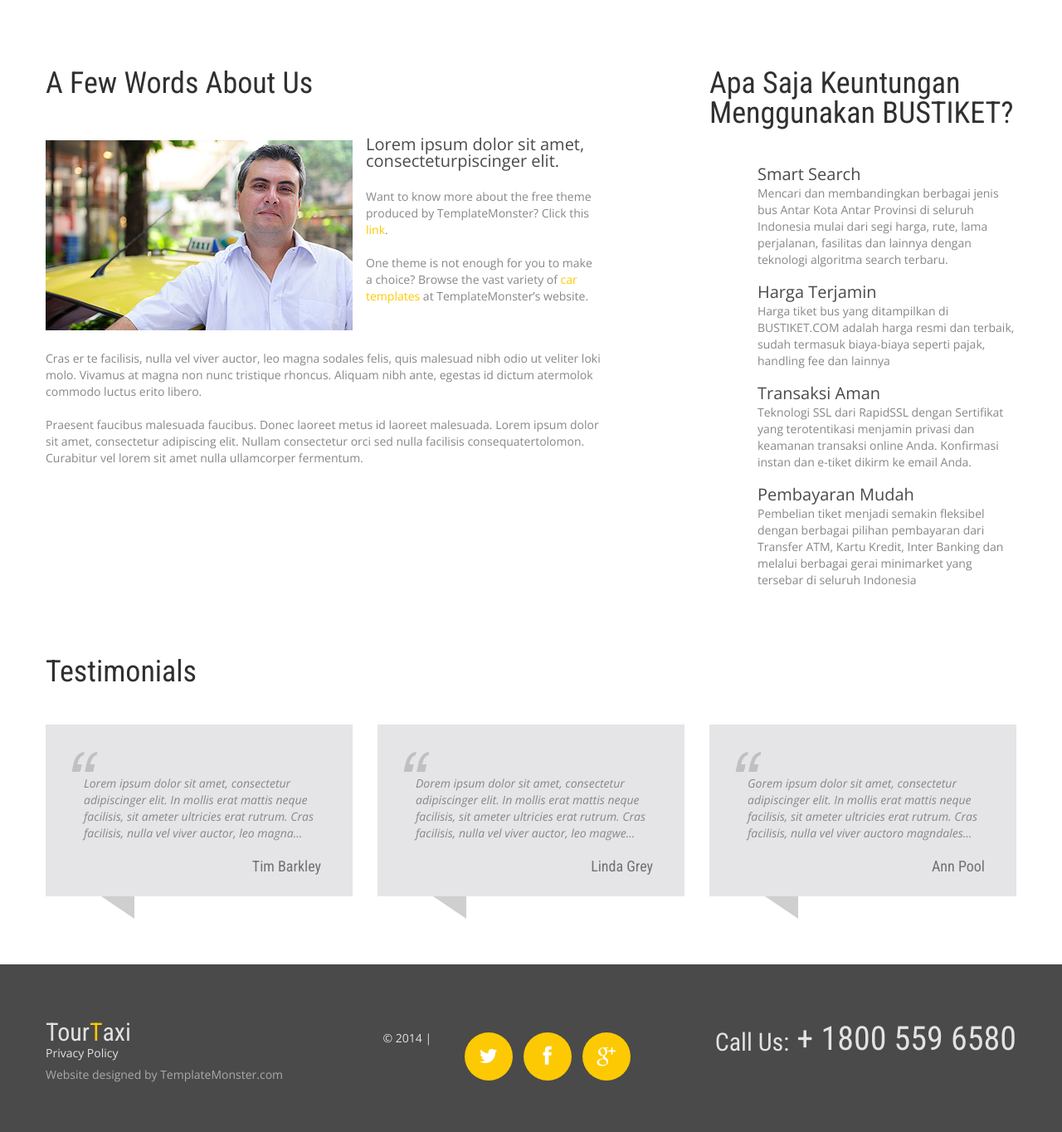
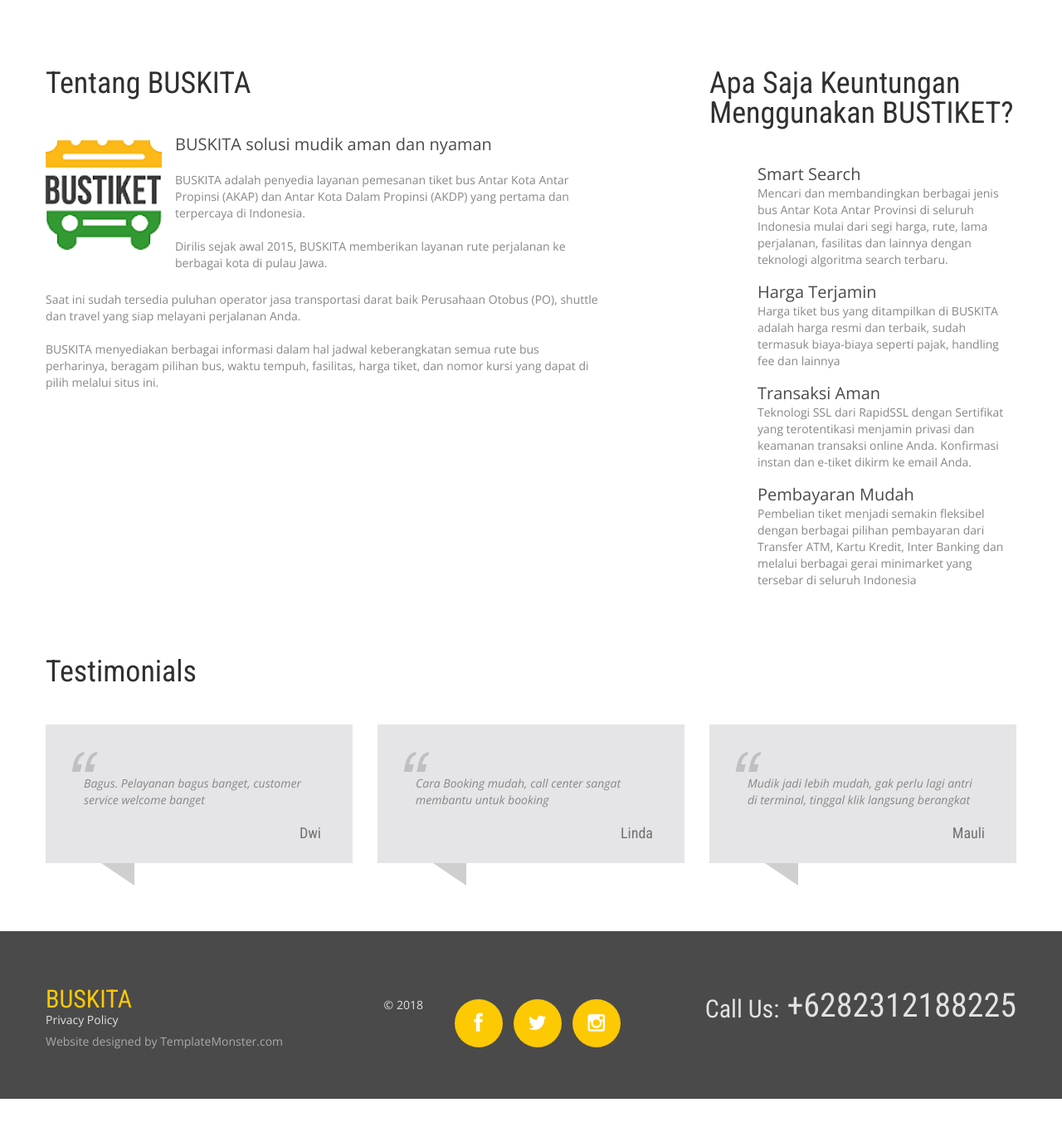
Before and after one commit to Diman12345/BusKita, a PHP site: page /index_1.html in a window 1280 px wide. Shown: the part 98-1462 px from the top of the page at 83% size. After the commit the page ends 1422 px from the top, so only its background shows below. Run offline with PHP 8.4, Linux system fonts and the light colour scheme; some web fonts are replaced.

Commit message:
UPDATE UI

```diff
--- a/your_taxi/index.php
+++ b/your_taxi/index.php
@@ -108,7 +108,7 @@
 									<div class="color1">Terjangkau</div>
 								</div>
 							</div>
-							Harga tiket bus yang ditampilkan di BUSTIKET.COM adalah harga resmi dan terbaik, sudah termasuk biaya-biaya seperti pajak, handling fee dan lainnya llll
+							Harga tiket bus yang ditampilkan di BUSKITA adalah harga resmi dan terbaik, sudah termasuk biaya-biaya seperti pajak, handling fee dan lainnya llll
 							<a href="#" class="fa fa-share-square"></a>
 						</div>
 					</div>
--- a/your_taxi/index_1.html
+++ b/your_taxi/index_1.html
@@ -62,22 +62,21 @@
 	<div class="clear"></div>
 </header>
 <!--==============================Content=================================-->
-			<div class="content"><div class="ic">More Website Templates @ TemplateMonster.com - April 07, 2014!</div>
+			<div class="content"><div class="ic"></div>
 				<div class="container_12">
 					<div class="grid_7">
-						<h3>A Few Words About Us</h3>
-						<img src="images/page2_img1.jpg" alt="" class="img_inner fleft">
+						<h3>Tentang BUSKITA</h3>
+						<img src="gambar/favicon.png" alt="" class="img_inner fleft">
 						<div class="extra_wrapper">
 							<div class="text1 color2">
-								<a href="#">Lorem ipsum dolor sit amet, consecteturpiscinger elit. </a>
+								<a href="#">BUSKITA solusi mudik aman dan nyaman</a>
 							</div>
-							<p>Want to know more about the free theme produced by TemplateMonster? Click this <span class="color1"><a href="http://blog.templatemonster.com/free-website-templates/" rel="dofollow">link</a></span>.</p>
-							One theme is not enough for you to make a choice? Browse the vast variety of <span class="color1"><a href="http://www.templatemonster.com/properties/topic/society-people/" rel="nofollow">car templates</a></span> at TemplateMonster’s website.
+							<p>BUSKITA adalah penyedia layanan pemesanan tiket bus Antar Kota Antar Propinsi (AKAP) dan Antar Kota Dalam Propinsi (AKDP) yang pertama dan terpercaya di Indonesia. </p>
+							Dirilis sejak awal 2015, BUSKITA memberikan layanan rute perjalanan ke berbagai kota di pulau Jawa.
 						</div>
 						<div class="clear cl1"></div>
-						<p>Cras er te facilisis, nulla vel viver auctor, leo magna sodales felis, quis malesuad nibh odio ut veliter loki molo. Vivamus at magna non nunc tristique rhoncus. Aliquam nibh ante, egestas id dictum atermolok commodo luctus erito libero.</p>
-						Praesent faucibus malesuada faucibus. Donec laoreet metus id laoreet malesuada. Lorem ipsum dolor sit amet, consectetur adipiscing elit. Nullam consectetur orci sed nulla facilisis consequatertolomon.
-						Curabitur vel lorem sit amet nulla ullamcorper fermentum.
+						<p> Saat ini sudah tersedia puluhan operator jasa transportasi darat baik Perusahaan Otobus (PO), shuttle dan travel yang siap melayani perjalanan Anda.</p>
+						BUSKITA menyediakan berbagai informasi dalam hal jadwal keberangkatan semua rute bus perharinya, beragam pilihan bus, waktu tempuh, fasilitas, harga tiket, dan nomor kursi yang dapat di pilih melalui situs ini.
 					</div>
 					<div class="grid_4 prefix_1">
 						<h3>Apa Saja Keuntungan Menggunakan BUSTIKET?</h3>
@@ -92,7 +91,7 @@
 							<li class="list_count">2</li>
 							<li class="extra_wrapper">
 								<div class="text1 color2"><a href="#">Harga Terjamin</a></div>
-								Harga tiket bus yang ditampilkan di BUSTIKET.COM adalah harga resmi dan terbaik, sudah termasuk biaya-biaya seperti pajak, handling fee dan lainnya
+								Harga tiket bus yang ditampilkan di BUSKITA adalah harga resmi dan terbaik, sudah termasuk biaya-biaya seperti pajak, handling fee dan lainnya
 							</li>
 						</ul>
 						<ul class="list li">
@@ -116,20 +115,20 @@
 					</div>
 					<div class="grid_4">
 						<blockquote class="bq1">
-							<p><i>Lorem ipsum dolor sit amet, consectetur adipiscinger elit. In mollis erat mattis neque facilisis, sit ameter ultricies erat rutrum. Cras facilisis, nulla vel viver auctor, leo magna... </i></p>
-							<div class="color2">Tim Barkley</div>
+							<p><i>Bagus. Pelayanan bagus banget, customer service welcome banget</i></p>
+							<div class="color2">Dwi</div>
 						</blockquote>
 					</div>
 					<div class="grid_4">
 						<blockquote class="bq1">
-							<p><i>Dorem ipsum dolor sit amet, consectetur adipiscinger elit. In mollis erat mattis neque facilisis, sit ameter ultricies erat rutrum. Cras facilisis, nulla vel viver auctor, leo magwe... </i></p>
-							<div class="color2">Linda Grey</div>
+							<p><i>Cara Booking mudah, call center sangat membantu untuk booking</i></p>
+							<div class="color2">Linda</div>
 						</blockquote>
 					</div>
 					<div class="grid_4">
 						<blockquote class="bq1">
-							<p><i>Gorem ipsum dolor sit amet, consectetur adipiscinger elit. In mollis erat mattis neque facilisis, sit ameter ultricies erat rutrum. Cras facilisis, nulla vel viver auctoro magndales...</i></p>
-							<div class="color2">Ann Pool</div>
+							<p><i>Mudik jadi lebih mudah, gak perlu lagi antri di terminal, tinggal klik langsung berangkat</i></p>
+							<div class="color2">Mauli</div>
 						</blockquote>
 					</div>
 					<div class="clear"></div>
@@ -140,16 +139,17 @@
 		<footer>
 			<div class="container_12">
 				<div class="grid_12">
-					<div class="f_phone"><span>Call Us:</span> + 1800 559 6580</div>
+					<div class="f_phone"><span>Call Us:</span> +6282312188225</div>
 					<div class="socials">
-						<a href="#" class="fa fa-twitter"></a>
-						<a href="#" class="fa fa-facebook"></a>
-						<a href="#" class="fa fa-google-plus"></a>
+					   <a href="https://www.facebook.com/BUSTIKET/"><span class="sprite icon-facebook"></span></a>
+                        <a href="https://twitter.com/BUSTIKET"><span class="sprite icon-twitter"></span></a>
+                        <a href="https://www.instagram.com/BUSTIKET/"><span class="sprite icon-instagram"></span></a>
+
 					</div>
 					<div class="copy">
 						<div class="st1">
-						<div class="brand">Tour<span class="color1">T</span>axi </div>
-						&copy; 2014	| <a href="#">Privacy Policy</a> </div> Website designed by <a href="http://www.templatemonster.com/" rel="nofollow">TemplateMonster.com</a>
+						<div class="brand"><span class="color1">BUSKITA</span> </div>
+						&copy; 2018 <a href="#">Privacy Policy</a> </div> Website designed by <a href="http://www.templatemonster.com/" rel="nofollow">TemplateMonster.com</a>
 					</div>
 				</div>
 				<div class="clear"></div>
```
